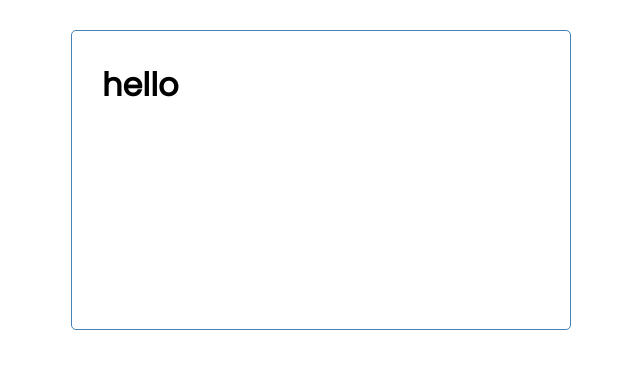
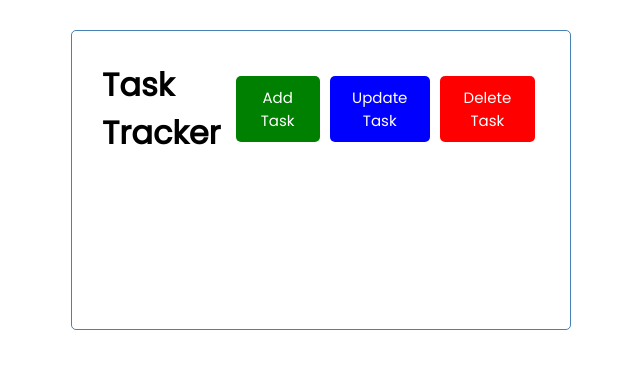
Before and after one commit to iamAndreyGavrilov/remember-vue-3, a Vue app: page / in a window 1280 px wide. Shown: the top 368 px of the page, without its empty margins (319-959 px from the left). Built offline with nearby package versions, Linux system fonts and the light colour scheme.

Commit message:
UI button component

```diff
--- a/src/App.vue
+++ b/src/App.vue
@@ -1,13 +1,17 @@
 <template>
   <div class="container">
-    <h1>hello</h1>
+    <Header title="Task Tracker" />
   </div>
 </template>
 
 <script>
+import Header from "./components/Header.vue";
+
 export default {
   name: "App",
-  components: {},
+  components: {
+    Header,
+  },
 };
 </script>
 
--- /dev/null
+++ b/src/components/Button.vue
@@ -0,0 +1,15 @@
+<template>
+  <button :style="{ background: color }" class="btn">{{ text }}</button>
+</template>
+
+<script>
+export default {
+  name: "Button",
+  props: {
+    text: String,
+    color: String,
+  },
+};
+</script>
+
+<style scoped></style>
--- /dev/null
+++ b/src/components/Header.vue
@@ -0,0 +1,35 @@
+<template>
+  <header>
+    <h1>{{ title }}</h1>
+    <Button text="Add Task" color="green" />
+    <Button text="Update Task" color="blue" />
+    <Button text="Delete Task" color="red" />
+  </header>
+</template>
+
+<script>
+import Button from "./Button.vue";
+
+export default {
+  name: "Header",
+  props: {
+    title: String,
+    // title: {
+    //   type: String,
+    //   default: "Hello default",
+    // },
+  },
+  components: {
+    Button,
+  },
+};
+</script>
+
+<style scoped>
+header {
+  display: flex;
+  justify-content: space-between;
+  align-items: center;
+  margin-bottom: 20px;
+}
+</style>
```
